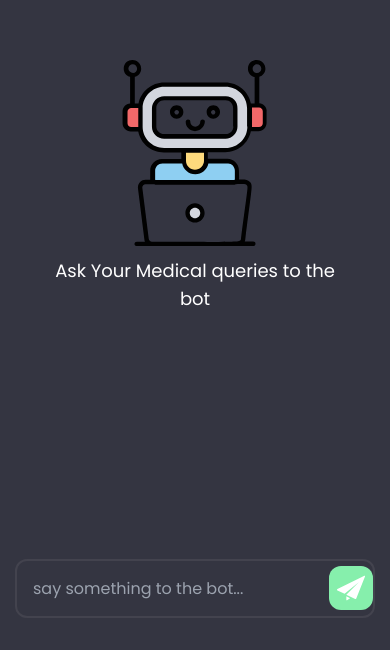
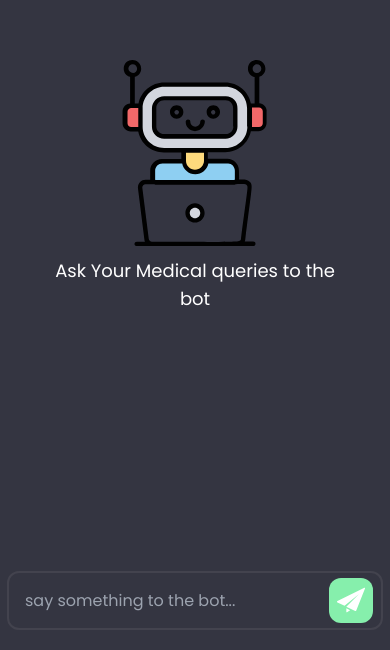
Before and after one commit to arjunmnath/gemini-task-client, a React (Create React App) app: page / in a window 390 px wide. Shown: the part 194-844 px from the top of the page. Built offline with nearby package versions, Linux system fonts and the light colour scheme.

Commit message:
fix: viewport underflow

```diff
--- a/src/App.js
+++ b/src/App.js
@@ -89,13 +89,12 @@ function App() {
         )}
       </div>
 
-      <div className="flex px-4 my-4 justify-center w-screen justify-items-center fixed bottom-4 left-[50%] translate-x-[-50%] bg-[#343541]">
+      <div className="flex px-4 my-4 justify-center w-screen justify-items-center fixed bottom-1 md:bottom-2 lg:bottom-4 left-[50%] translate-x-[-50%] bg-[#343541]">
         <form action={getResponse}>
           <div className="flex flex-row items-center h-[7vh] border-2 border-[#43434e] rounded-xl">
             <input
               className="clear p-4 w-[80vw] h-16  placeholder-gray-400 text-white focus:outline-none border-none bg-inherit"
               type="text"
-              name="somewothing"
               value={prompt}
               placeholder="say something to the bot...
             "
@@ -105,7 +104,7 @@ function App() {
               autoComplete="off"
             />
             <button
-              className="bg-none h-[80%] rounded-xl p-2 bg-green-300"
+              className="bg-none h-[80%] rounded-xl p-2 m-2 bg-green-300"
               type="submit"
               value="submit"
               onClick={(e) => {
```
